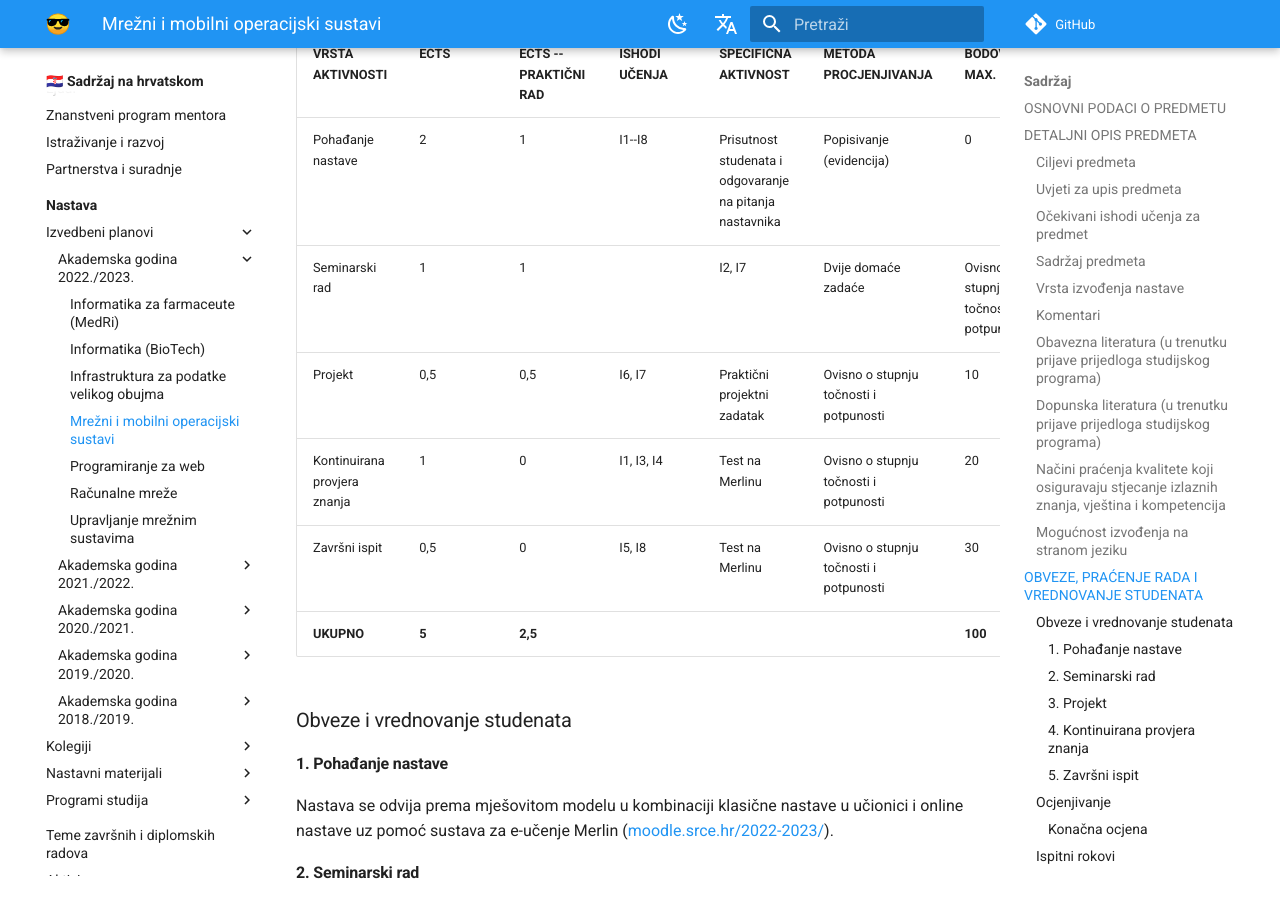
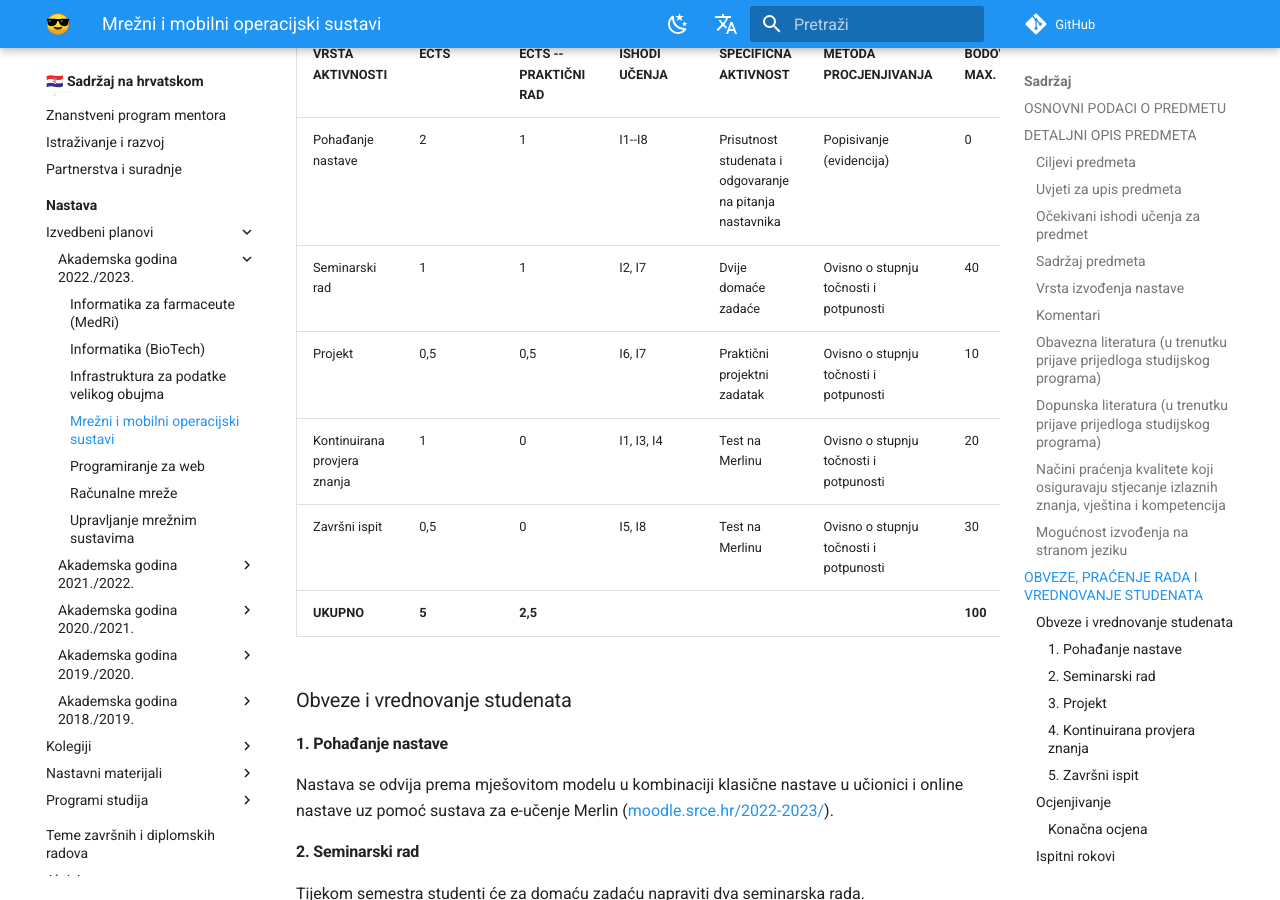
Before and after one commit to gaseri/website, an MkDocs documentation site: the page built from docs/hr/nastava/izvedbeni/2022-2023/MMOS.md, in a window 1280 px wide and 900 px high, scrolled down 3623 px. Built offline with MkDocs 1.6.1 and Material for MkDocs 9.7.7, drawn with Linux system fonts in a browser that asks for light colours; comment, search, counter and statistics services are not loaded.

Commit message:
Fixed activity table in MMOS syllabus

```diff
--- a/docs/hr/nastava/izvedbeni/2022-2023/MMOS.md
+++ b/docs/hr/nastava/izvedbeni/2022-2023/MMOS.md
@@ -105,7 +105,7 @@ Nema.
 | VRSTA AKTIVNOSTI | ECTS | ECTS -- PRAKTIČNI RAD | ISHODI UČENJA | SPECIFIČNA AKTIVNOST | METODA PROCJENJIVANJA | BODOVI MAX. |
 | ---------------- | ---- | --------------------- | ------------ | -------------------- | --------------------- | ----------- |
 | Pohađanje nastave | 2 | 1 | I1--I8 | Prisutnost studenata i odgovaranje na pitanja nastavnika | Popisivanje (evidencija) | 0 |
-| Seminarski rad | 1 | 1 | | I2, I7 | Dvije domaće zadaće | Ovisno o stupnju točnosti i potpunosti | 40 |
+| Seminarski rad | 1 | 1 | I2, I7 | Dvije domaće zadaće | Ovisno o stupnju točnosti i potpunosti | 40 |
 | Projekt | 0,5 | 0,5 | I6, I7 | Praktični projektni zadatak | Ovisno o stupnju točnosti i potpunosti | 10 |
 | Kontinuirana provjera znanja | 1 | 0 | I1, I3, I4 | Test na Merlinu | Ovisno o stupnju točnosti i potpunosti | 20 |
 | Završni ispit | 0,5 | 0 | I5, I8 | Test na Merlinu | Ovisno o stupnju točnosti i potpunosti | 30 |
```
